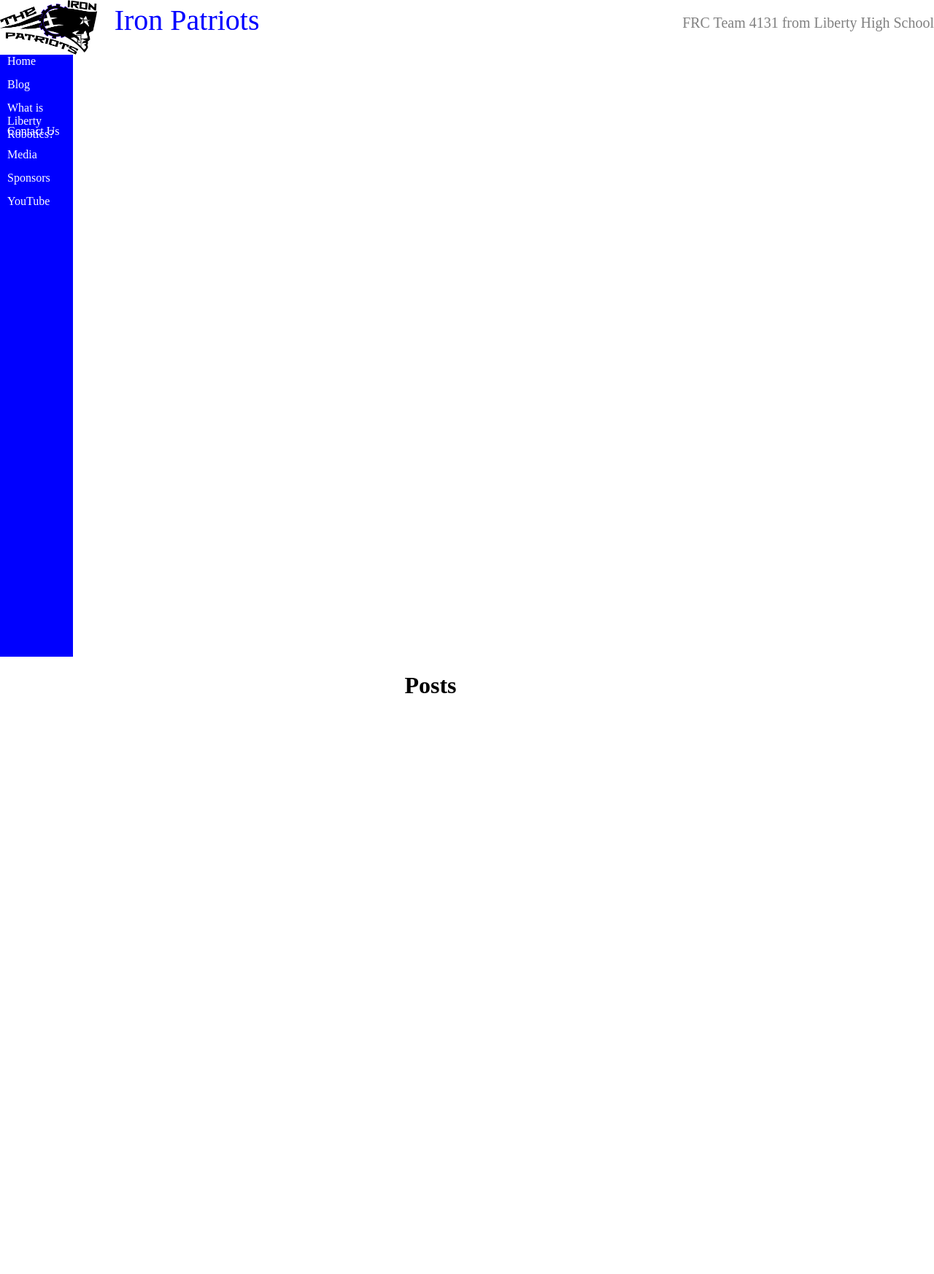
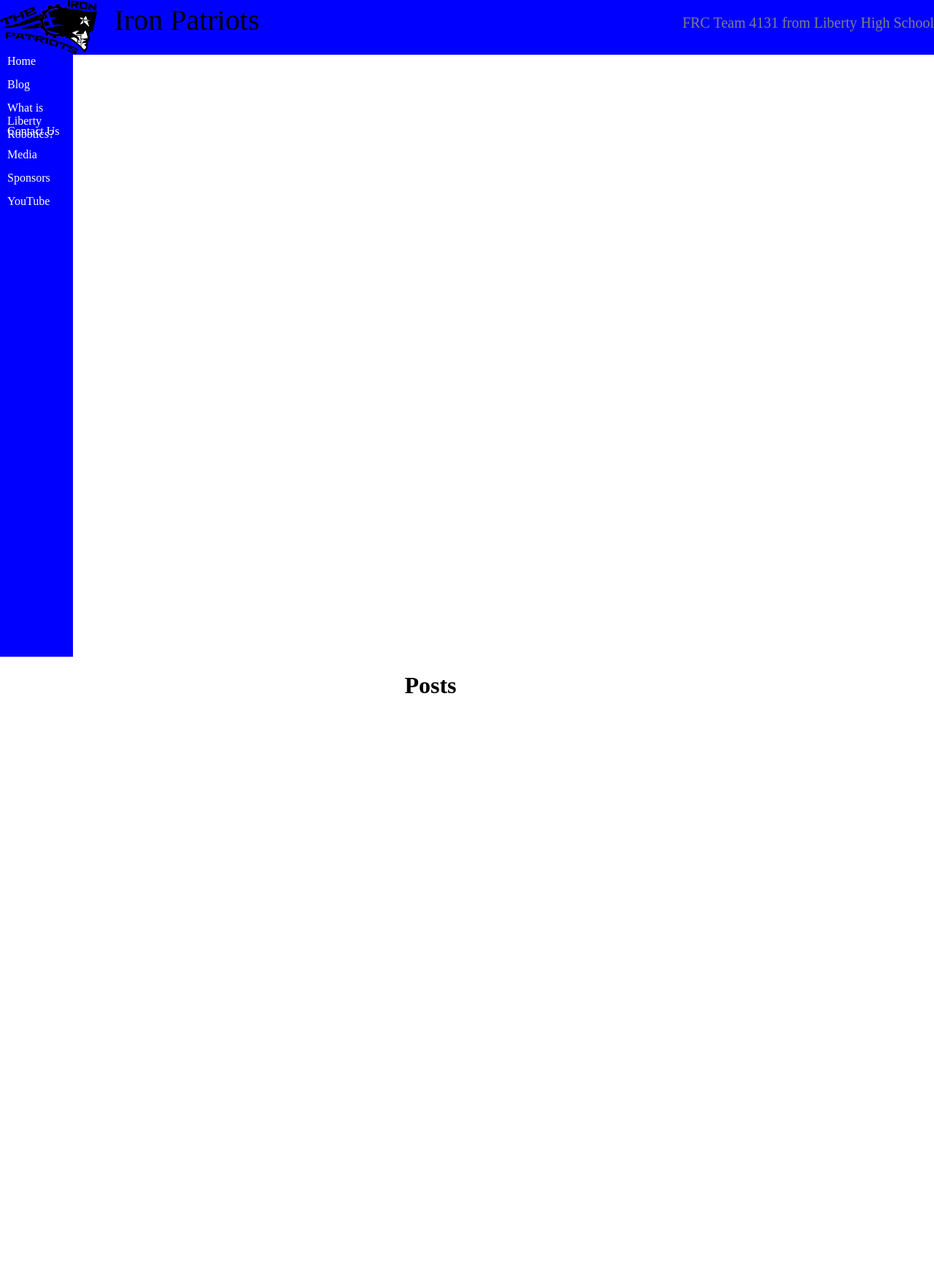
Before and after one commit to katiebugmoon/FRC4131.github.io, a Jekyll site: the page built from index.html, in a window 1280 px wide. Shown: the whole page at 73% size. Built offline with Jekyll 4.4.1, drawn with Linux system fonts in a browser that asks for light colours.

Commit message:
Oops. Wrong color attribute and a broken close-tag.

```diff
--- a/_layouts/base.html
+++ b/_layouts/base.html
@@ -1,7 +1,7 @@
 <html>
 	{% include head.html %}
 	<body>
-		<div style="width:100%; height:75px; color:blue;">
+		<div style="width:100%; height:75px; background:blue;">
 			<img src="/images/logo.png" style="height:100%; vertical-align:middle;"/>
 			<p style="display:inline; margin-left:20px; font-size:40px;">Iron Patriots</p>
 			<p style="display:inline; margin-left:20px; font-size:20px; color:gray; float:right;">FRC Team 4131 from Liberty High School</p>
--- a/_layouts/page.html
+++ b/_layouts/page.html
@@ -3,4 +3,4 @@ layout: base
 ---
 <center>
 	{{ content }}
-</center
+</center>
```
